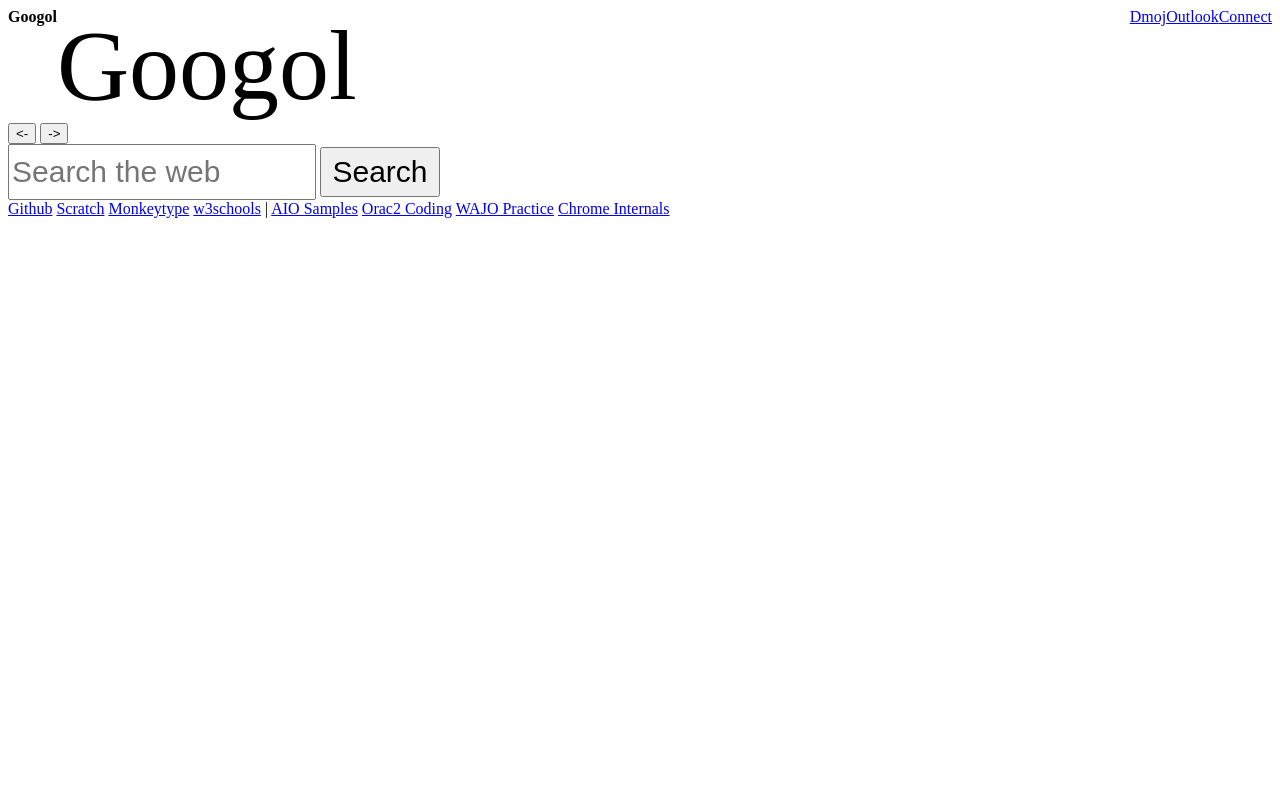
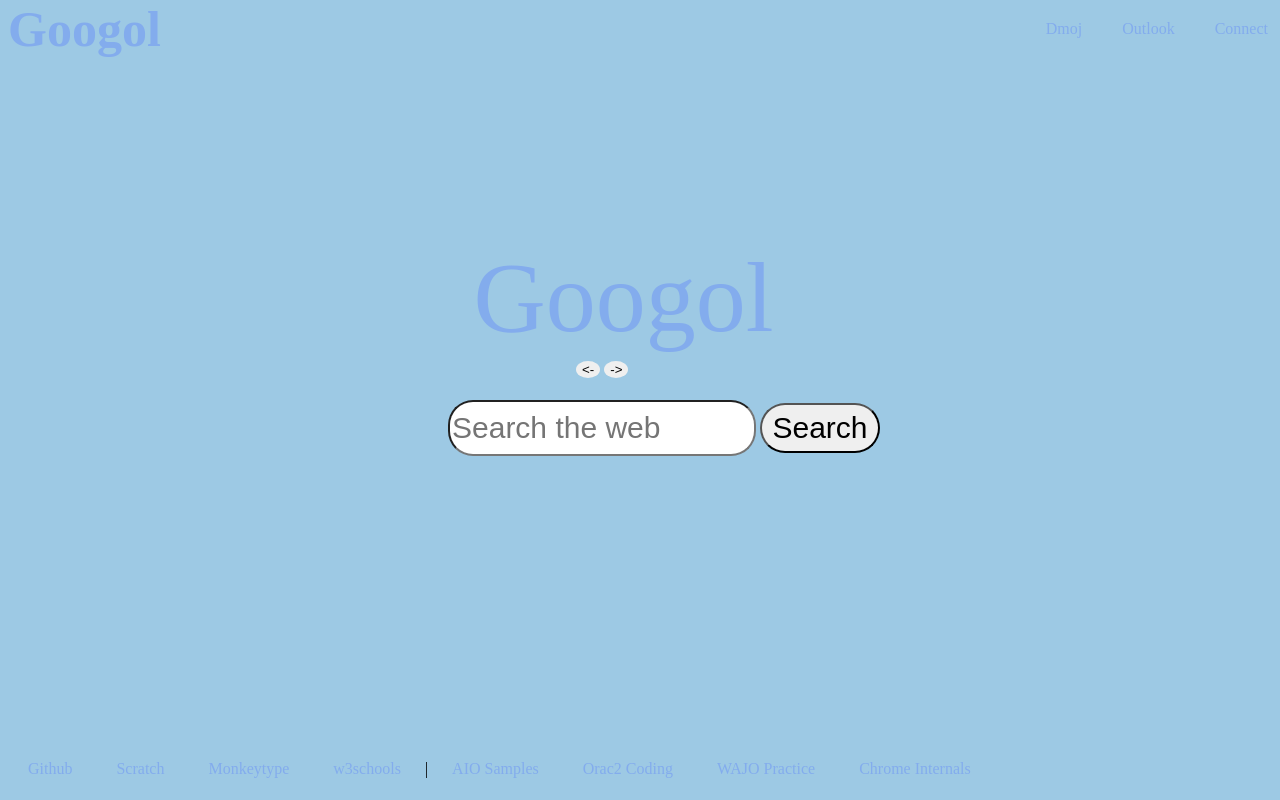
Before and after one commit to JCissocool/googol, a plain HTML site: page index.html in a window 1280 px wide. Drawn offline with Linux system fonts and the light colour scheme.

Commit message:
Update index.html

```diff
--- a/index.html
+++ b/index.html
@@ -2,7 +2,7 @@
 <head>
     <head>
         <title>Chromuim</title>
-        <link rel='stylesheet' src='style.css'></link>
+        <link rel='stylesheet' href='style.css'></link>
         <script src='script.js'></script>
     </head>
     <body>
```
